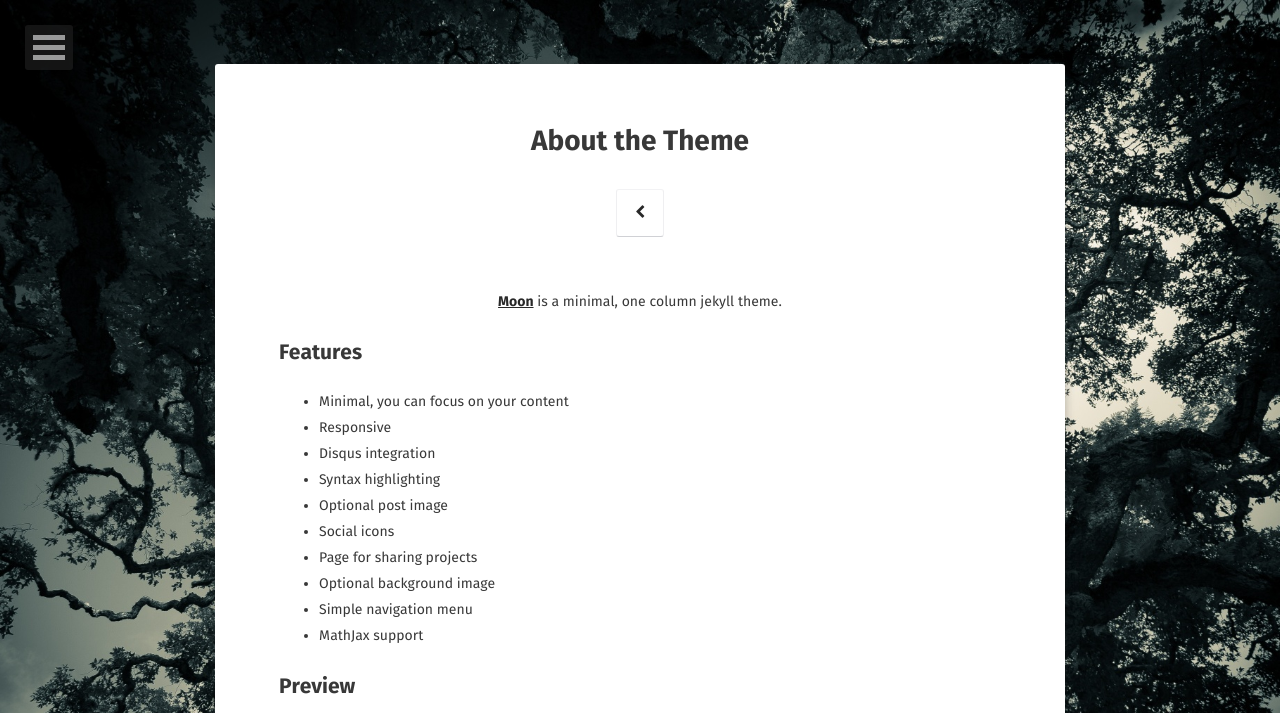
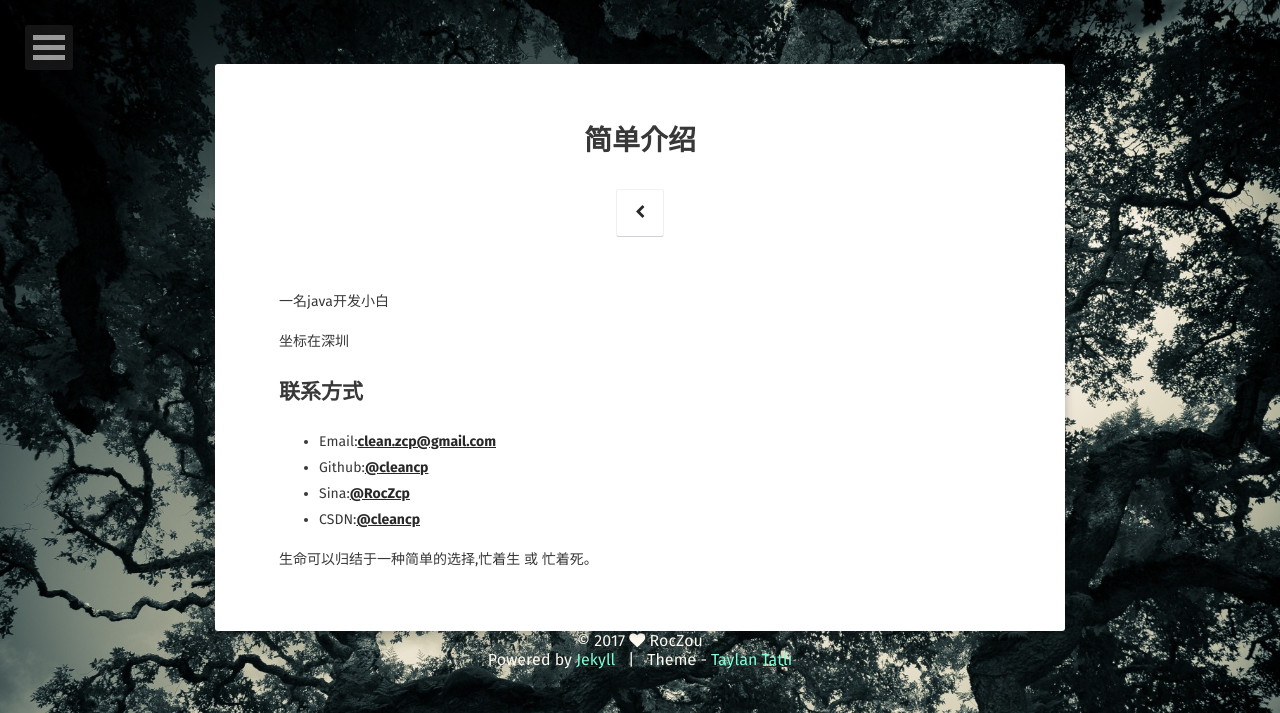
Before and after one commit to cleancp/cleancp.github.io, a Jekyll site: the page built from about/index.md, in a window 1280 px wide. Shown: the top 713 px of the page. Built offline with Jekyll 4.4.1, drawn with Linux system fonts in a browser that asks for light colours; some web fonts are replaced; some of the changed text lies outside the part shown; grey boxes are pictures that could not be loaded.

Commit message:
About 设计

```diff
--- a/about/index.md
+++ b/about/index.md
@@ -1,37 +1,19 @@
 ---
 layout: page
-title: About the Theme
-tags: [about, Jekyll, theme, moon]
-date: 2016-03-21
+title: 简单介绍
+tags: [about, Jekyll, me]
+date: 2017-02-14
 comments: false
 ---
 
-<center><a href="http://taylantatli.github.io/Moon"><b>Moon</b></a> is a minimal, one column jekyll theme.</center>
+一名java开发小白
 
-## Features
-* Minimal, you can focus on your content
-* Responsive
-* Disqus integration
-* Syntax highlighting
-* Optional post image
-* Social icons
-* Page for sharing projects
-* Optional background image
-* Simple navigation menu
-* MathJax support
+坐标在深圳
 
-## Preview
+## 联系方式
+* Email:<a href="mailto:clean.zcp@gmail.com"><b>clean.zcp@gmail.com</b></a>
+* Github:<a href="https://github.com/cleancp"><b>@cleancp</b></a>
+* Sina:<a href="http://weibo.com/RocZou"><b>@RocZcp</b></a>
+* CSDN:<a href="http://blog.csdn.net/cleancp"><b>@cleancp</b></a>
 
-{% capture images %}
-    https://cloud.githubusercontent.com/assets/754514/14509720/61c61058-01d6-11e6-93ab-0918515ecd56.png
-    https://cloud.githubusercontent.com/assets/754514/14509716/61ac6c8e-01d6-11e6-879f-8308883de790.png
-{% endcapture %}
-{% include gallery images=images caption="Screenshots of Moon Theme" cols=2 %}
-
-See a [live version of Moon](http://taylantatli.github.io/Moon) hosted on GitHub.
-
-## Getting Started
-
-To learn how to install and use this theme check out the [Setup Guide](http://taylantatli.me/Moon/moon-theme/) for more information.
-
-[Install Moon](https://github.com/TaylanTatli/Moon){: .btn}
+生命可以归结于一种简单的选择,忙着生 或 忙着死。
--- /dev/null
+++ b/note.txt
@@ -0,0 +1 @@
+{% include gallery images=images caption="Screenshots of Moon Theme" cols=2 %}
```
